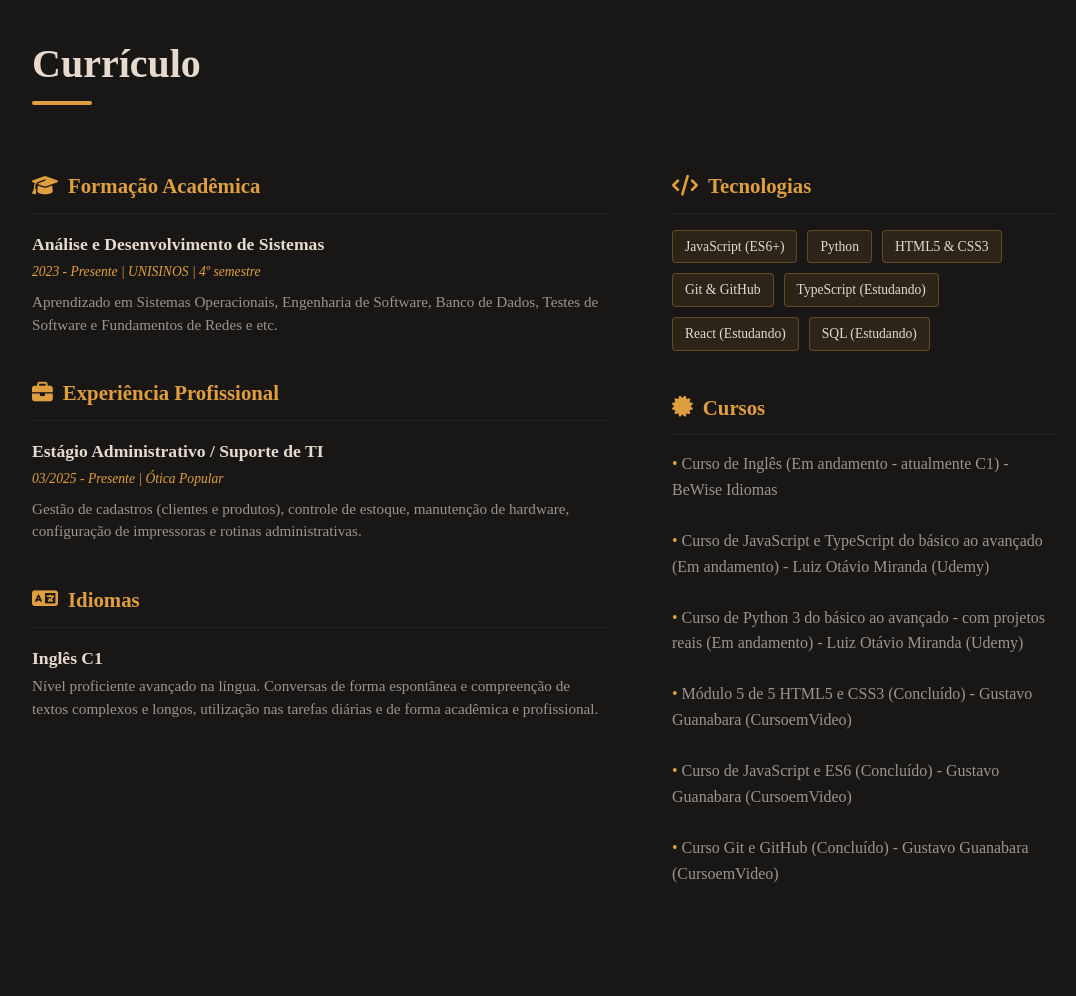
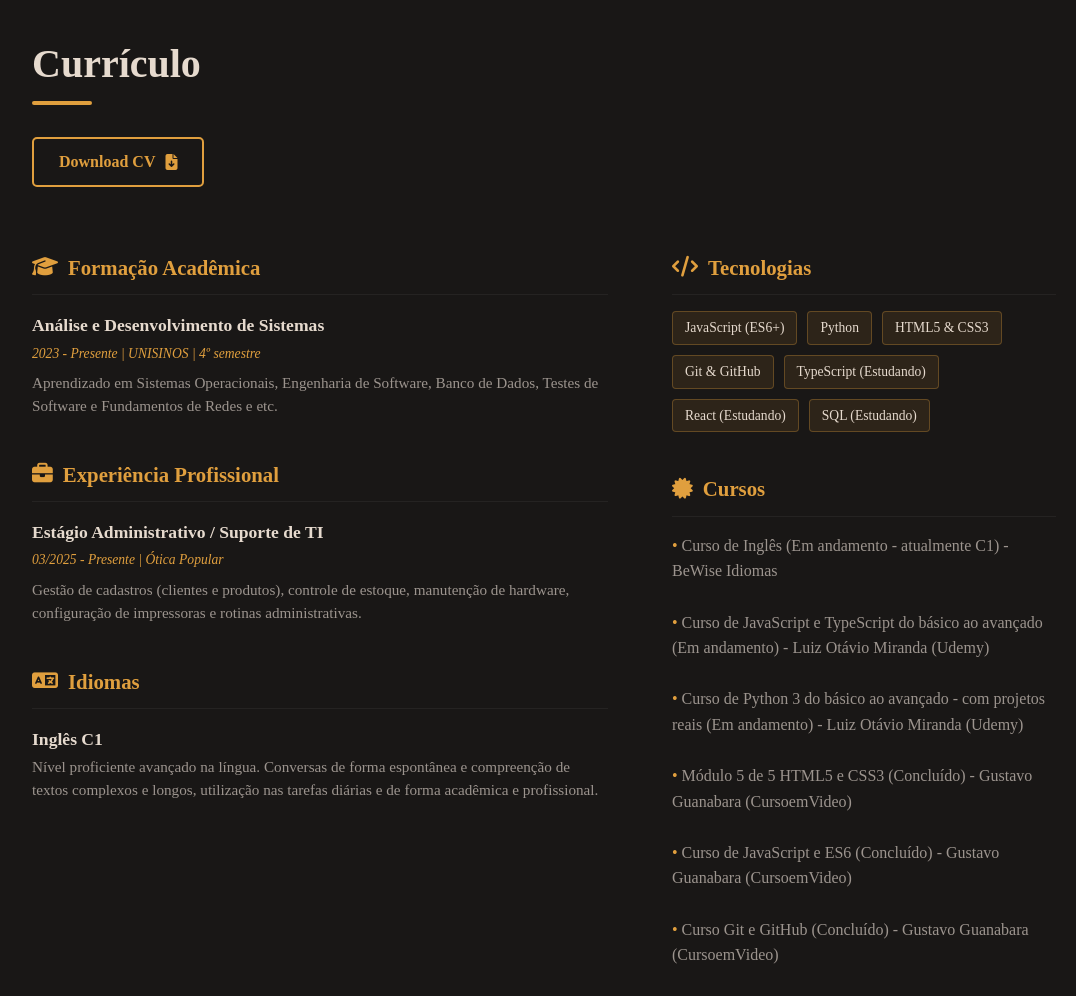
Before and after one commit to guifernands/new-portfolio, a plain HTML site: page index.html in a window 1280 px wide. Shown: the part 3340-4336 px from the top of the page, without its empty margins (96-1172 px from the left). Drawn offline with Linux system fonts and the light colour scheme.

Commit message:
button cv download

```diff
--- a/assets/css/style.css
+++ b/assets/css/style.css
@@ -230,6 +230,32 @@ p {
     padding-bottom: 50px;
 }
 
+.cv-container {
+    margin-bottom: 2rem;
+}
+
+.btn-padrao {
+    display: inline-flex;
+    align-items: center;
+    gap: 10px;
+    background-color: transparent;
+    border: 2px solid var(--accent-color);
+    color: var(--accent-color);
+    padding: 10px 25px;
+    border-radius: 5px;
+    font-weight: bold;
+    text-decoration: none;
+    transition: all 0.3s ease;
+    font-size: 1rem;
+}
+
+.btn-padrao:hover {
+    background-color: var(--accent-color);
+    color: var(--bg-color);
+    box-shadow: 0 0 15px rgba(224, 159, 62, 0.4);
+    transform: translateY(-3px);
+}
+
 .titulo-cv {
     color: var(--accent-color);
     font-size: 1.3rem;
@@ -367,6 +393,8 @@ p {
 
 
 
+
+
 /* --- RESPONSIVIDADE --- */
 @media (max-width: 768px) {
     .home h1 { font-size: 2.5rem; }
--- a/index.html
+++ b/index.html
@@ -69,6 +69,12 @@
 
             <section class="secao-curriculo divisao-layout" id="curriculo">
                 <h2>Currículo</h2>
+
+                <div class="cv-container">
+                     <a href="assets/img/Curriculo Gui.pdf" download="Guilherme_Fernandes_CV" class="btn-padrao">
+                        Download CV <i class="fa-solid fa-file-arrow-down"></i>
+                    </a>
+                </div>
 
                 <div class="divisao-container">
                     <div class="col-left">
@@ -181,5 +187,10 @@
     </main>
 
     <script src="assets/js/script.js"></script>
+
+    <a
+        href="caminho/para/seu-curriculo.pdf" download="CV_Guilherme_Fernandes" class="btn-floating-cv" title="Baixar Currículo">
+        <i class="fa-solid fa-file-arrow-down"></i>
+    </a>
 </body>
 </html>
```
Also changed, not shown: 1 other file.
